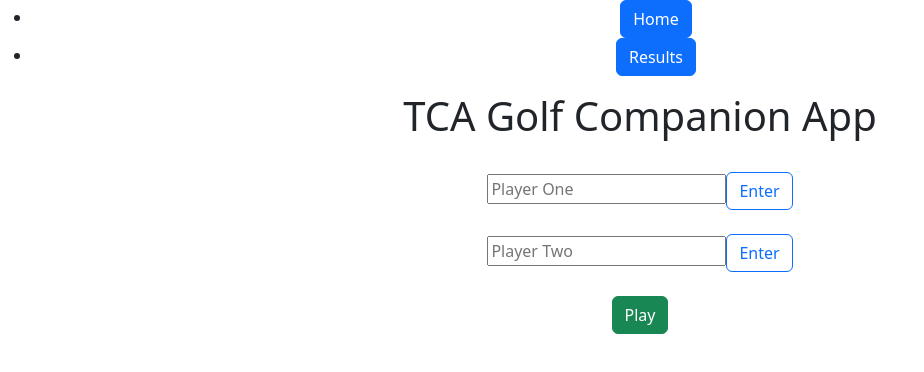
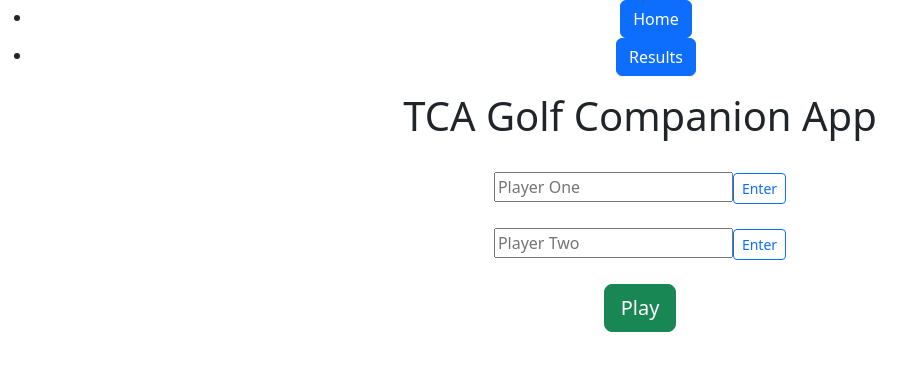
Before and after one commit to 2023-spring-adv-fe-tuth/tca-golf, a React (Create React App) app: page / in a window 1280 px wide. Shown: the top 372 px of the page, without its empty margins (0-924 px from the left). Built offline with nearby package versions, Linux system fonts and the light colour scheme.

Commit message:
adjusted the sizes of the buttons

```diff
--- a/src/pages/HomePage.js
+++ b/src/pages/HomePage.js
@@ -6,15 +6,15 @@ export const HomePage = () => {
         <h1>TCA Golf Companion App</h1><br/>
 
         <input type='text' placeholder="Player One"/>
-        <Button variant="outline-primary">Enter</Button>
+        <Button variant="outline-primary" size="sm">Enter</Button>
 
         <br/><br/>
 
         <input type='text' placeholder="Player Two"/>
-        <Button variant="outline-primary">Enter</Button>
+        <Button variant="outline-primary" size="sm">Enter</Button>
 
         <br/><br/>
-        <Button href="./play" type='submit' variant="success">Play</Button>
+        <Button href="./play" type='submit' variant="success" size="lg">Play</Button>
         </>
 
     );
```
